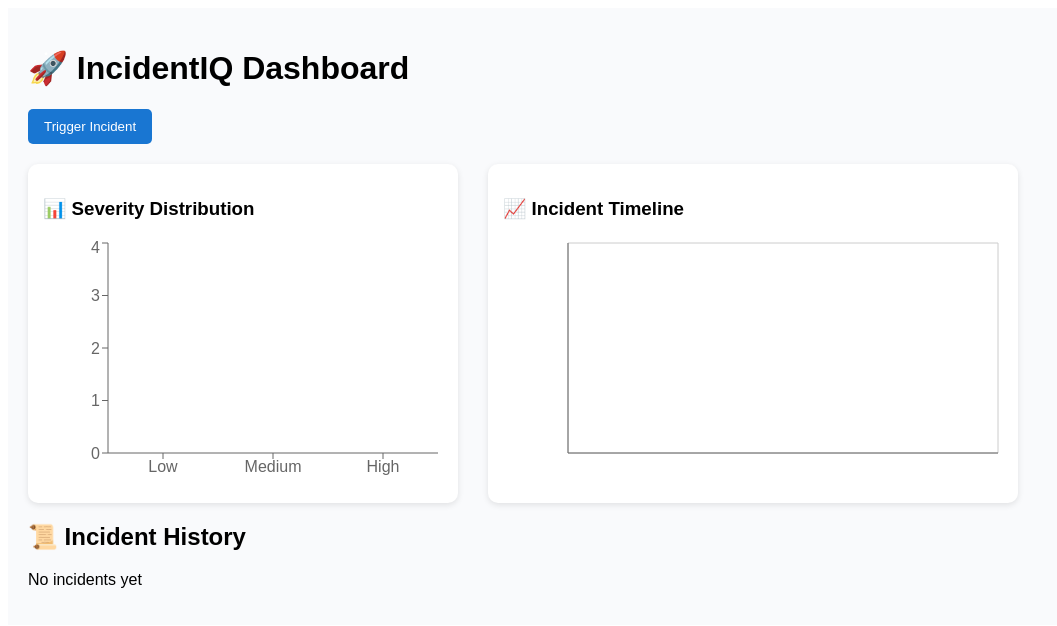
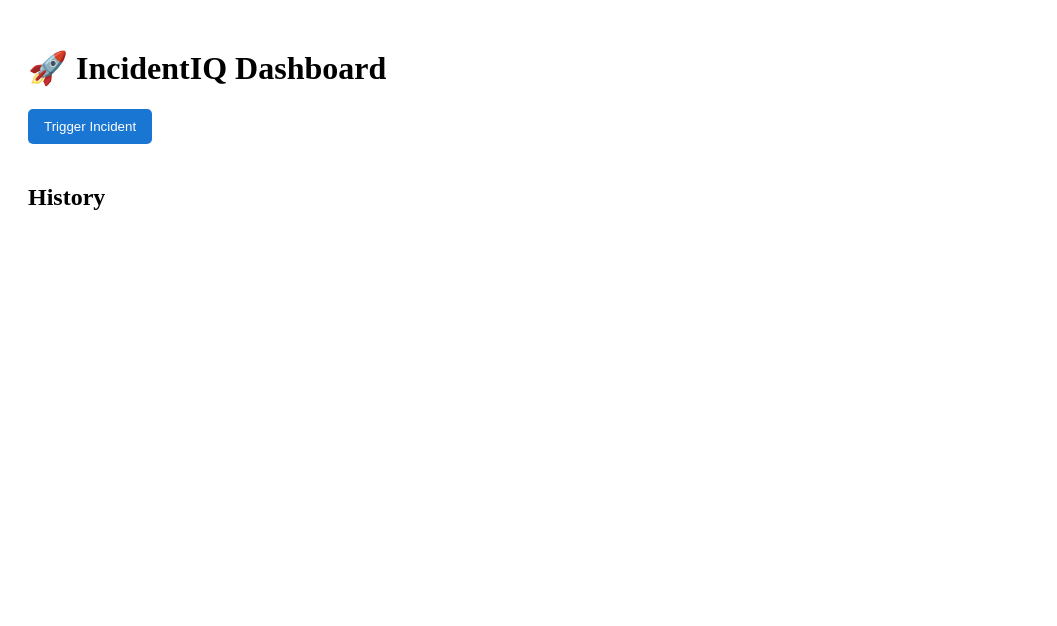
Before and after one commit to Pavankumar876232/incidentiq, a React (Create React App) app in the folder frontend/: page / in a window 1280 px wide. Shown: the top 626 px of the page, without its empty margins (0-1057 px from the left). Built offline with nearby package versions, Linux system fonts and the light colour scheme.

Commit message:
remove recharts (fix crash)

```diff
--- a/frontend/src/App.js
+++ b/frontend/src/App.js
@@ -1,9 +1,5 @@
 import React, { useState } from "react";
 import "./App.css";
-import {
-  BarChart, Bar, XAxis, YAxis, Tooltip,
-  LineChart, Line, CartesianGrid
-} from "recharts";
 
 function App() {
   const [history, setHistory] = useState([]);
@@ -24,80 +20,29 @@
         })
       });
 
-      const text = await res.text();
-      console.log("RAW RESPONSE:", text);
+      const data = await res.json();
 
-      const data = JSON.parse(text);
-
-      if (!data || !data.event) {
-        alert("Invalid response");
-        return;
-      }
+      console.log("DATA:", data);
 
       setHistory((prev) => [data, ...prev]);
 
     } catch (err) {
       console.error("ERROR:", err);
-      alert("Error occurred. Check console.");
+      alert("Error occurred");
     }
   };
 
-  const severityData = [
-    { name: "Low", value: history.filter(h => h?.event?.severity === "low").length },
-    { name: "Medium", value: history.filter(h => h?.event?.severity === "medium").length },
-    { name: "High", value: history.filter(h => h?.event?.severity === "high").length }
-  ];
-
-  const timelineData = history
-    .slice()
-    .reverse()
-    .map((_, i) => ({
-      index: i + 1,
-      incidents: Math.floor(Math.random() * 5) + 1
-    }));
-
   return (
-    <div className="container">
+    <div style={{ padding: "20px" }}>
       <h1>🚀 IncidentIQ Dashboard</h1>
 
       <button onClick={triggerIncident}>Trigger Incident</button>
 
-      <div className="charts">
-        <div className="chart">
-          <h3>📊 Severity Distribution</h3>
-          <BarChart width={400} height={250} data={severityData}>
-            <XAxis dataKey="name" />
-            <YAxis />
-            <Tooltip />
-            <Bar dataKey="value" fill="#4CAF50" />
-          </BarChart>
-        </div>
+      <h2>History</h2>
 
-        <div className="chart">
-          <h3>📈 Incident Timeline</h3>
-          <LineChart width={500} height={250} data={timelineData}>
-            <XAxis dataKey="index" />
-            <YAxis />
-            <Tooltip />
-            <CartesianGrid stroke="#ccc" />
-            <Line type="monotone" dataKey="incidents" stroke="#2196F3" />
-          </LineChart>
-        </div>
-      </div>
-
-      <div>
-        <h2>📜 Incident History</h2>
-
-        {history.length === 0 && (
-          <p>No incidents yet</p>
-        )}
-
-        {history.map((item, index) => (
-          <div key={index} className="history-card">
-            <p>{JSON.stringify(item)}</p>
-          </div>
-        ))}
-      </div>
+      {history.map((item, i) => (
+        <pre key={i}>{JSON.stringify(item, null, 2)}</pre>
+      ))}
     </div>
   );
 }
```
